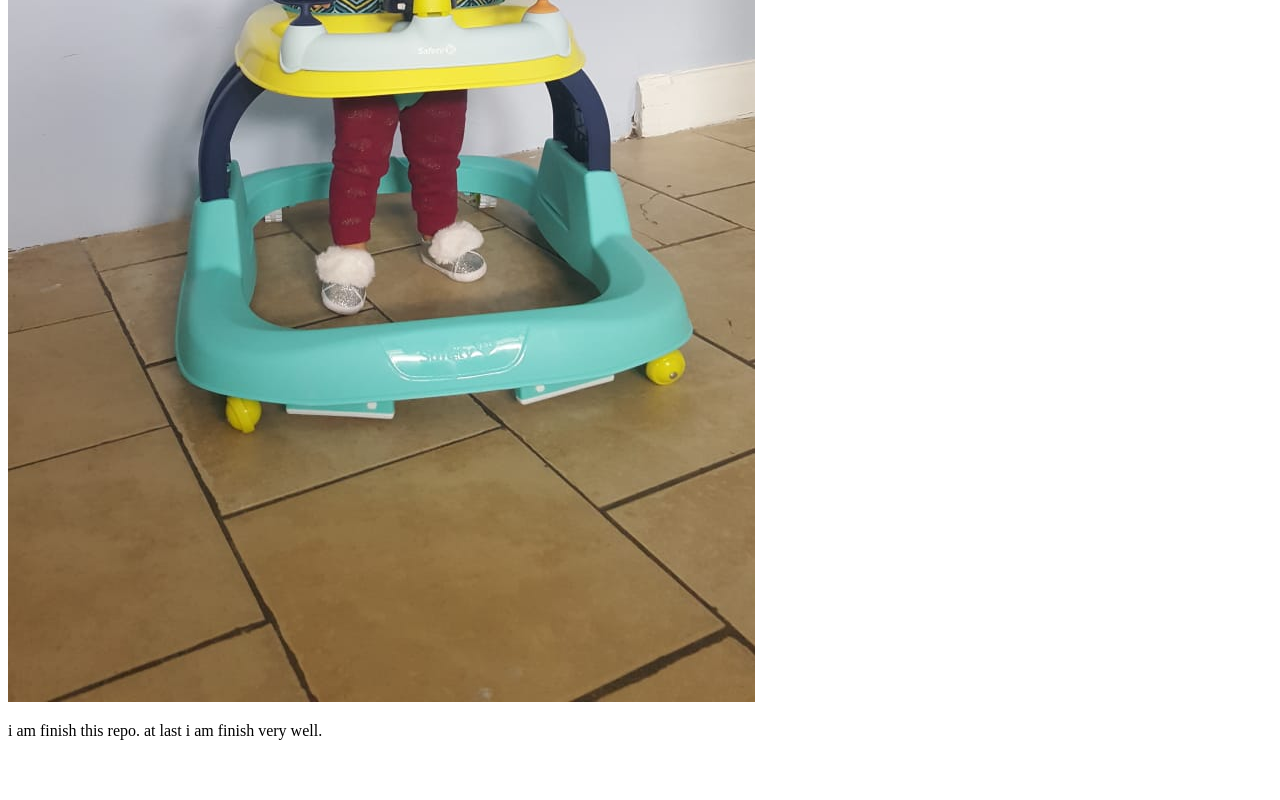
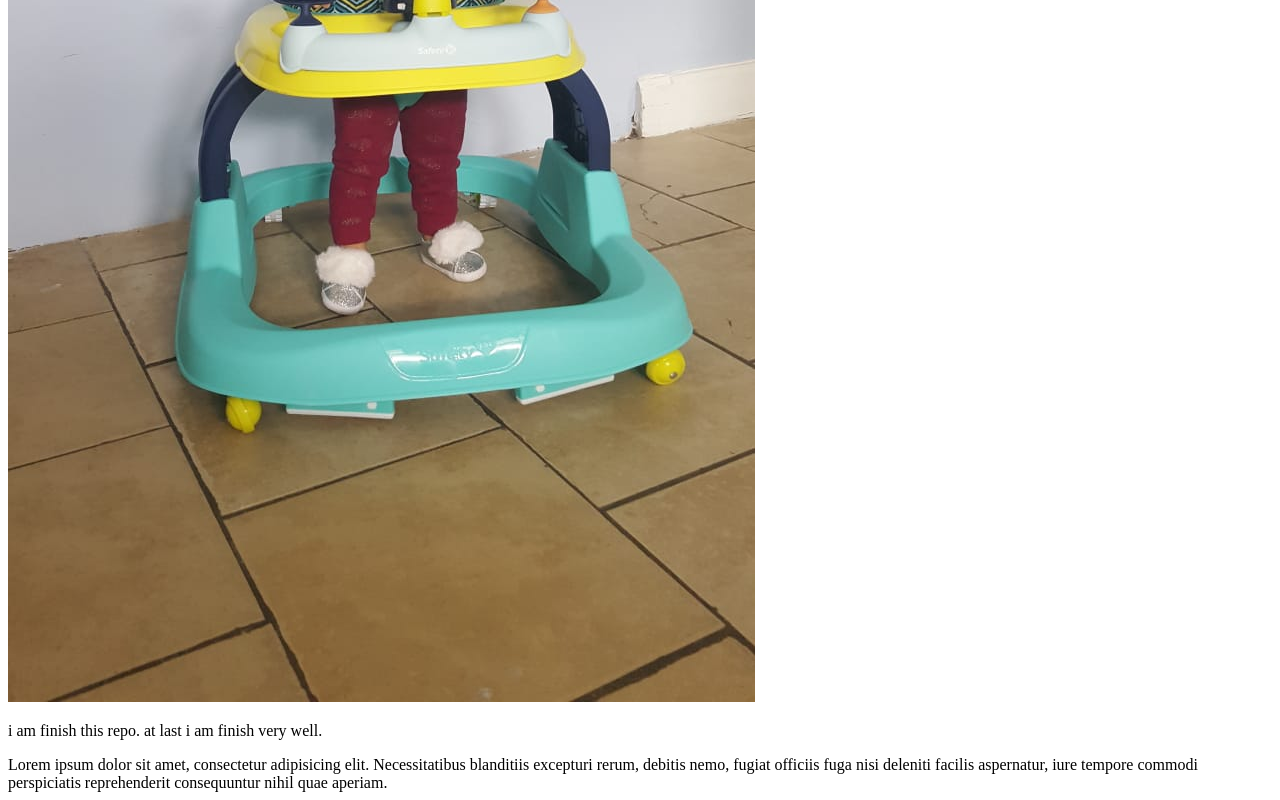
Before and after one commit to mmomin90/my-fifth-repo, a plain HTML site: page index.html in a window 1280 px wide. Shown: the part 719-1519 px from the top of the page. Before the commit the page ends 1475 px from the top, so only its background shows below. Drawn offline with Linux system fonts and the light colour scheme.

Commit message:
new blog

```diff
--- a/index.html
+++ b/index.html
@@ -4,12 +4,15 @@
     <meta charset="UTF-8">
     <meta http-equiv="X-UA-Compatible" content="IE=edge">
     <meta name="viewport" content="width=device-width, initial-scale=1.0">
-    <title> its fifth repo</title>
+    <title> its fifth document repo</title>
 </head>
 <body>
     <h3> i started my fifth repo </h3>
     <p> i think its can be work .wow  slowly i solved my problrm i own self. i really feel comfortable about my work.</p>
     <img src="babymahira.jpg" alt="">
     <p> i am finish this repo. at last i am finish very well.</p>
+    <div>
+        Lorem ipsum dolor sit amet, consectetur adipisicing elit. Necessitatibus blanditiis excepturi rerum, debitis nemo, fugiat officiis fuga nisi deleniti facilis aspernatur, iure tempore commodi perspiciatis reprehenderit consequuntur nihil quae aperiam.
+    </div>
 </body>
 </html>
```
